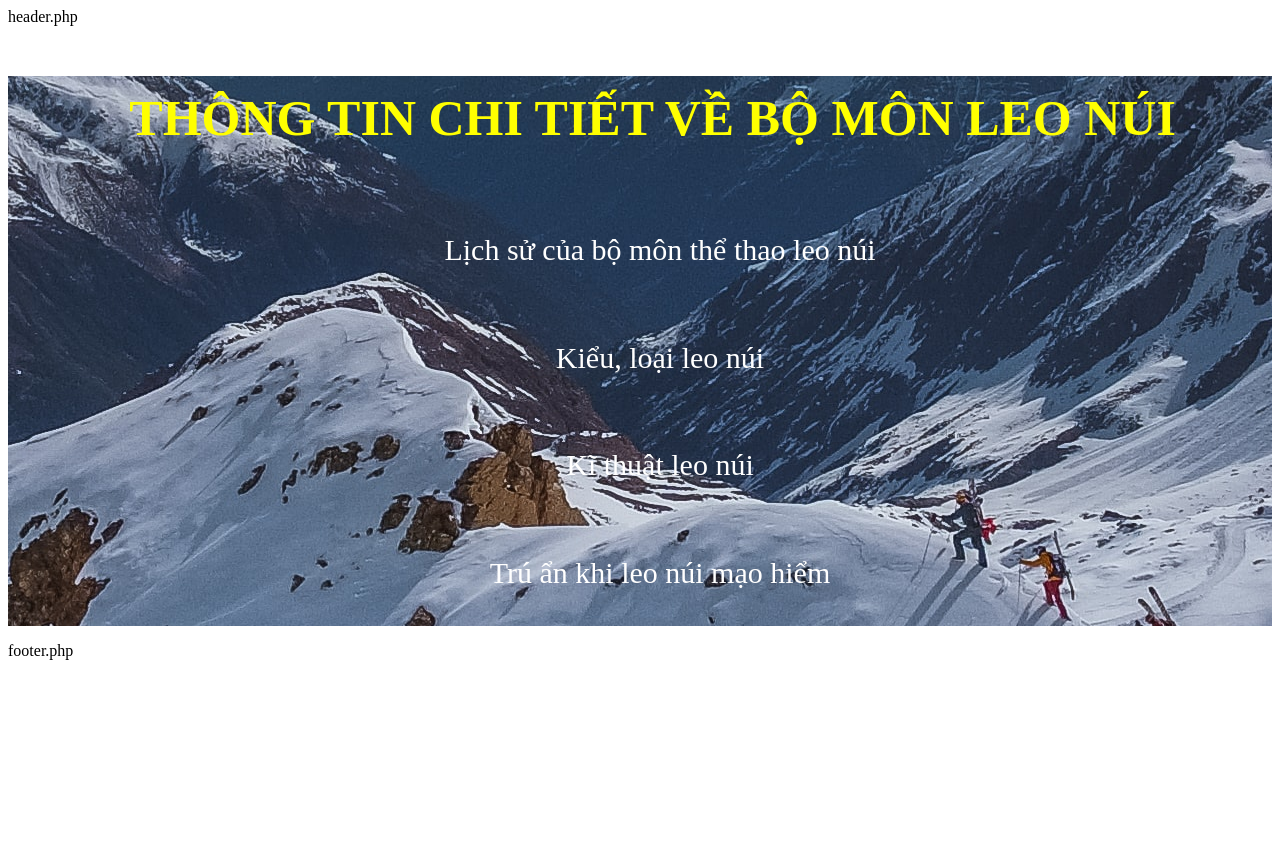
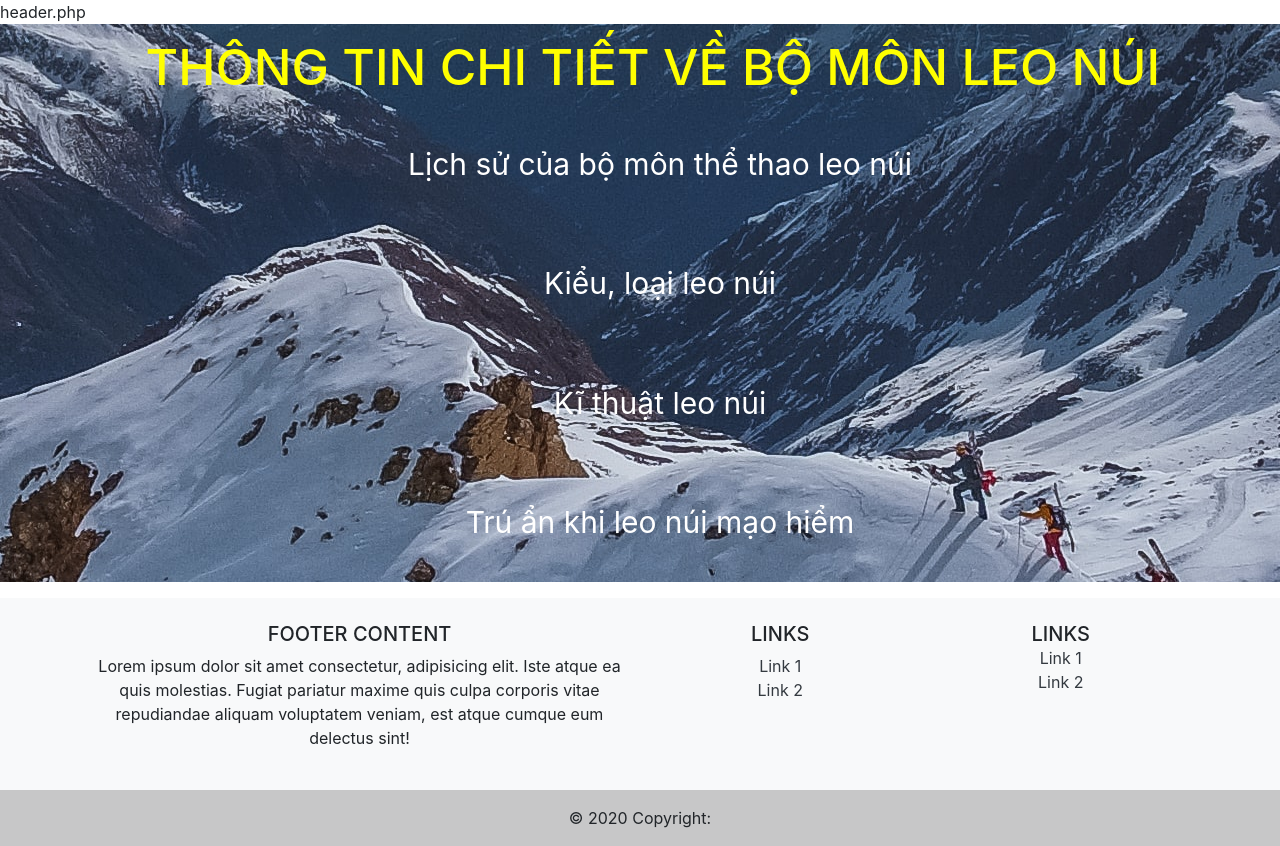
Before and after one commit to NCVan2002/project1, a PHP site: page / in a window 1280 px wide. Before the commit the page ends 800 px from the top, so only its background shows below. Run offline with PHP 8.4, Linux system fonts and the light colour scheme; some libraries are stand-ins or nearby versions.

Commit message:
Update footer.php

```diff
--- a/main/footer.php
+++ b/main/footer.php
@@ -1 +1,55 @@
-footer.php
+<!DOCTYPE html>
+<html>
+<head>
+	<title></title>
+	<link rel="stylesheet" href="https://maxcdn.bootstrapcdn.com/bootstrap/4.0.0/css/bootstrap.min.css" integrity="sha384-Gn5384xqQ1aoWXA+058RXPxPg6fy4IWvTNh0E263XmFcJlSAwiGgFAW/dAiS6JXm" crossorigin="anonymous">
+	<script src="https://code.jquery.com/jquery-3.2.1.slim.min.js" integrity="sha384-KJ3o2DKtIkvYIK3UENzmM7KCkRr/rE9/Qpg6aAZGJwFDMVNA/GpGFF93hXpG5KkN" crossorigin="anonymous"></script>
+	<script src="https://cdnjs.cloudflare.com/ajax/libs/popper.js/1.12.9/umd/popper.min.js" integrity="sha384-ApNbgh9B+Y1QKtv3Rn7W3mgPxhU9K/ScQsAP7hUibX39j7fakFPskvXusvfa0b4Q" crossorigin="anonymous"></script>
+	<script src="https://maxcdn.bootstrapcdn.com/bootstrap/4.0.0/js/bootstrap.min.js" integrity="sha384-JZR6Spejh4U02d8jOt6vLEHfe/JQGiRRSQQxSfFWpi1MquVdAyjUar5+76PVCmYl" crossorigin="anonymous"></script>
+	<meta name='viewport' content='width=device-width, initial-scale=1'>
+	<script src='https://kit.fontawesome.com/a076d05399.js'></script>
+	<link rel="stylesheet" href="https://pro.fontawesome.com/releases/v5.10.0/css/all.css" integrity="sha384-AYmEC3Yw5cVb3ZcuHtOA93w35dYTsvhLPVnYs9eStHfGJvOvKxVfELGroGkvsg+p" crossorigin="anonymous"/>
+</head>
+<body>
+	<footer class="bg-light text-center text-lg-start">
+  <div class="container p-4">
+    <div class="row">
+      <div class="col-lg-6 col-md-12 mb-4 mb-md-0">
+        <h5 class="text-uppercase">Footer Content</h5>
+        <p>
+          Lorem ipsum dolor sit amet consectetur, adipisicing elit. Iste atque ea quis
+          molestias. Fugiat pariatur maxime quis culpa corporis vitae repudiandae aliquam
+          voluptatem veniam, est atque cumque eum delectus sint!
+        </p>
+      </div>
+      <div class="col-lg-3 col-md-6 mb-4 mb-md-0">
+        <h5 class="text-uppercase">Links</h5>
+        <ul class="list-unstyled mb-0">
+          <li>
+            <a href="#!" class="text-dark">Link 1</a>
+          </li>
+          <li>
+            <a href="#!" class="text-dark">Link 2</a>
+          </li>
+        </ul>
+      </div>
+      <div class="col-lg-3 col-md-6 mb-4 mb-md-0">
+        <h5 class="text-uppercase mb-0">Links</h5>
+
+        <ul class="list-unstyled">
+          <li>
+            <a href="#!" class="text-dark">Link 1</a>
+          </li>
+          <li>
+            <a href="#!" class="text-dark">Link 2</a>
+        </ul>
+      </div>
+    </div>
+  </div>
+  <div class="text-center p-3" style="background-color: rgba(0, 0, 0, 0.2);">
+    © 2020 Copyright:
+    <a class="text-dark" href="https://mdbootstrap.com/"></a>
+  </div>
+</footer>
+</body>
+</html>
```
